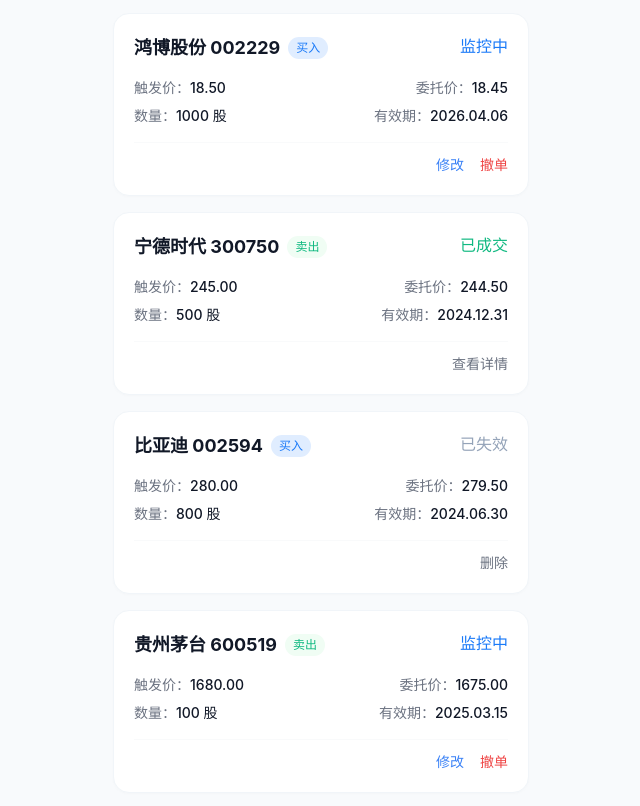
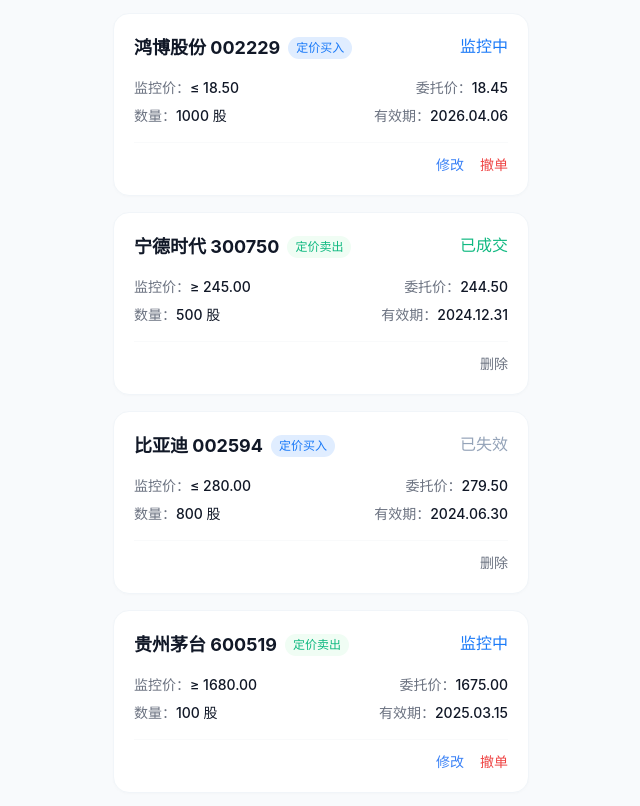
Before and after one commit to zmdcat/OTC--TRS, a plain HTML site: page records.html in a window 1280 px wide. Shown: the part 92-898 px from the top of the page, without its empty margins (319-959 px from the left). Drawn offline with nearby package versions, Linux system fonts and the light colour scheme.

Commit message:
Refine records page: update labels, remove details, and format monitoring price

```diff
--- a/records.html
+++ b/records.html
@@ -127,12 +127,12 @@
             <div class="flex justify-between items-start mb-4">
                 <div class="flex items-center space-x-2">
                     <span class="text-lg font-bold text-gray-900">鸿博股份 002229</span>
-                    <span class="tag-buy">买入</span>
+                    <span class="tag-buy">定价买入</span>
                 </div>
                 <span class="status-monitoring font-medium">监控中</span>
             </div>
             <div class="grid grid-cols-2 gap-y-2 text-sm text-gray-500">
-                <div>触发价：<span class="text-gray-900 font-medium">18.50</span></div>
+                <div>监控价：<span class="text-gray-900 font-medium">≤ 18.50</span></div>
                 <div class="text-right">委托价：<span class="text-gray-900 font-medium">18.45</span></div>
                 <div>数量：<span class="text-gray-900 font-medium">1000 股</span></div>
                 <div class="text-right">有效期：<span class="text-gray-900 font-medium">2026.04.06</span></div>
@@ -148,18 +148,18 @@
             <div class="flex justify-between items-start mb-4">
                 <div class="flex items-center space-x-2">
                     <span class="text-lg font-bold text-gray-900">宁德时代 300750</span>
-                    <span class="tag-sell">卖出</span>
+                    <span class="tag-sell">定价卖出</span>
                 </div>
                 <span class="status-executed font-medium">已成交</span>
             </div>
             <div class="grid grid-cols-2 gap-y-2 text-sm text-gray-500">
-                <div>触发价：<span class="text-gray-900 font-medium">245.00</span></div>
+                <div>监控价：<span class="text-gray-900 font-medium">≥ 245.00</span></div>
                 <div class="text-right">委托价：<span class="text-gray-900 font-medium">244.50</span></div>
                 <div>数量：<span class="text-gray-900 font-medium">500 股</span></div>
                 <div class="text-right">有效期：<span class="text-gray-900 font-medium">2024.12.31</span></div>
             </div>
             <div class="flex justify-end mt-4 pt-3 border-t border-gray-50 text-sm font-medium">
-                <button class="text-gray-500">查看详情</button>
+                <button onclick="showConfirm('删除', '确定要删除该条成交记录吗？')" class="text-gray-500">删除</button>
             </div>
         </div>
 
@@ -168,12 +168,12 @@
             <div class="flex justify-between items-start mb-4">
                 <div class="flex items-center space-x-2">
                     <span class="text-lg font-bold text-gray-900">比亚迪 002594</span>
-                    <span class="tag-buy">买入</span>
+                    <span class="tag-buy">定价买入</span>
                 </div>
                 <span class="status-failed font-medium">已失效</span>
             </div>
             <div class="grid grid-cols-2 gap-y-2 text-sm text-gray-500">
-                <div>触发价：<span class="text-gray-900 font-medium">280.00</span></div>
+                <div>监控价：<span class="text-gray-900 font-medium">≤ 280.00</span></div>
                 <div class="text-right">委托价：<span class="text-gray-900 font-medium">279.50</span></div>
                 <div>数量：<span class="text-gray-900 font-medium">800 股</span></div>
                 <div class="text-right">有效期：<span class="text-gray-900 font-medium">2024.06.30</span></div>
@@ -188,12 +188,12 @@
             <div class="flex justify-between items-start mb-4">
                 <div class="flex items-center space-x-2">
                     <span class="text-lg font-bold text-gray-900">贵州茅台 600519</span>
-                    <span class="tag-sell">卖出</span>
+                    <span class="tag-sell">定价卖出</span>
                 </div>
                 <span class="status-monitoring font-medium">监控中</span>
             </div>
             <div class="grid grid-cols-2 gap-y-2 text-sm text-gray-500">
-                <div>触发价：<span class="text-gray-900 font-medium">1680.00</span></div>
+                <div>监控价：<span class="text-gray-900 font-medium">≥ 1680.00</span></div>
                 <div class="text-right">委托价：<span class="text-gray-900 font-medium">1675.00</span></div>
                 <div>数量：<span class="text-gray-900 font-medium">100 股</span></div>
                 <div class="text-right">有效期：<span class="text-gray-900 font-medium">2025.03.15</span></div>
```
